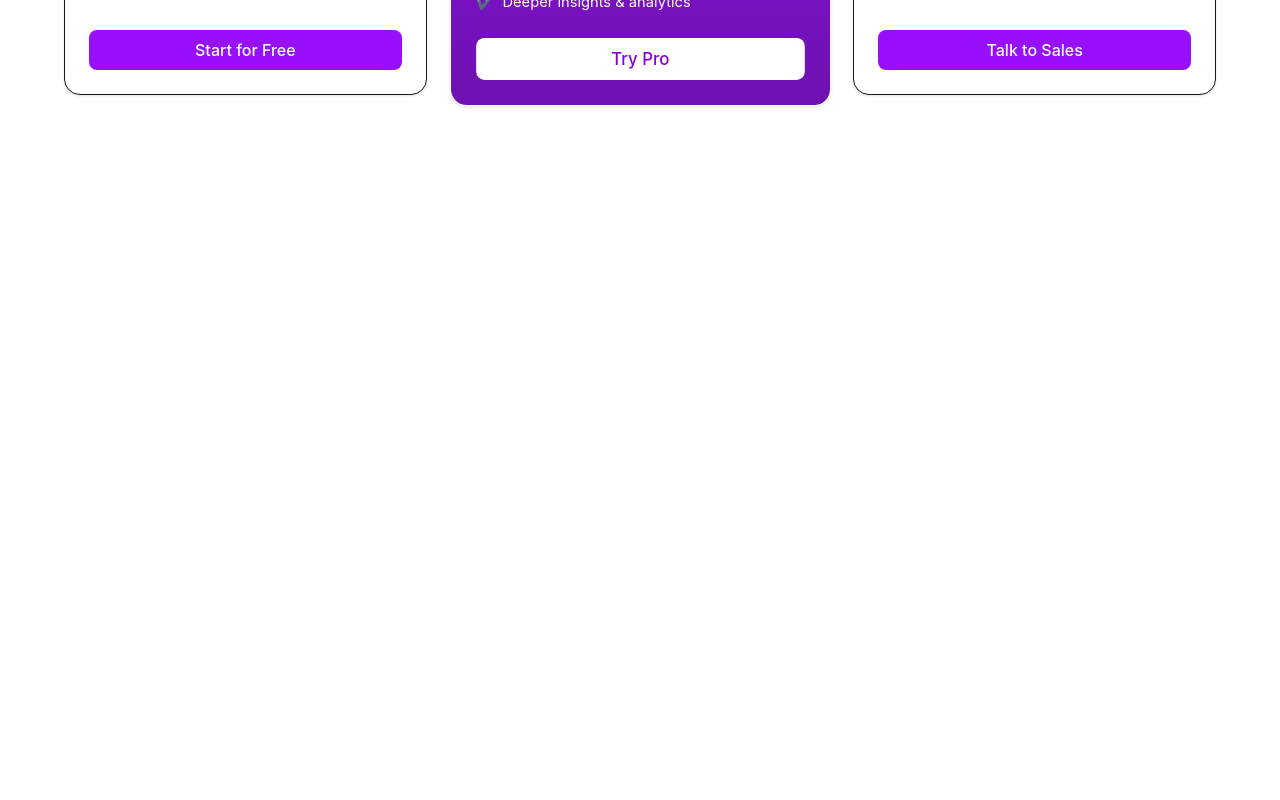
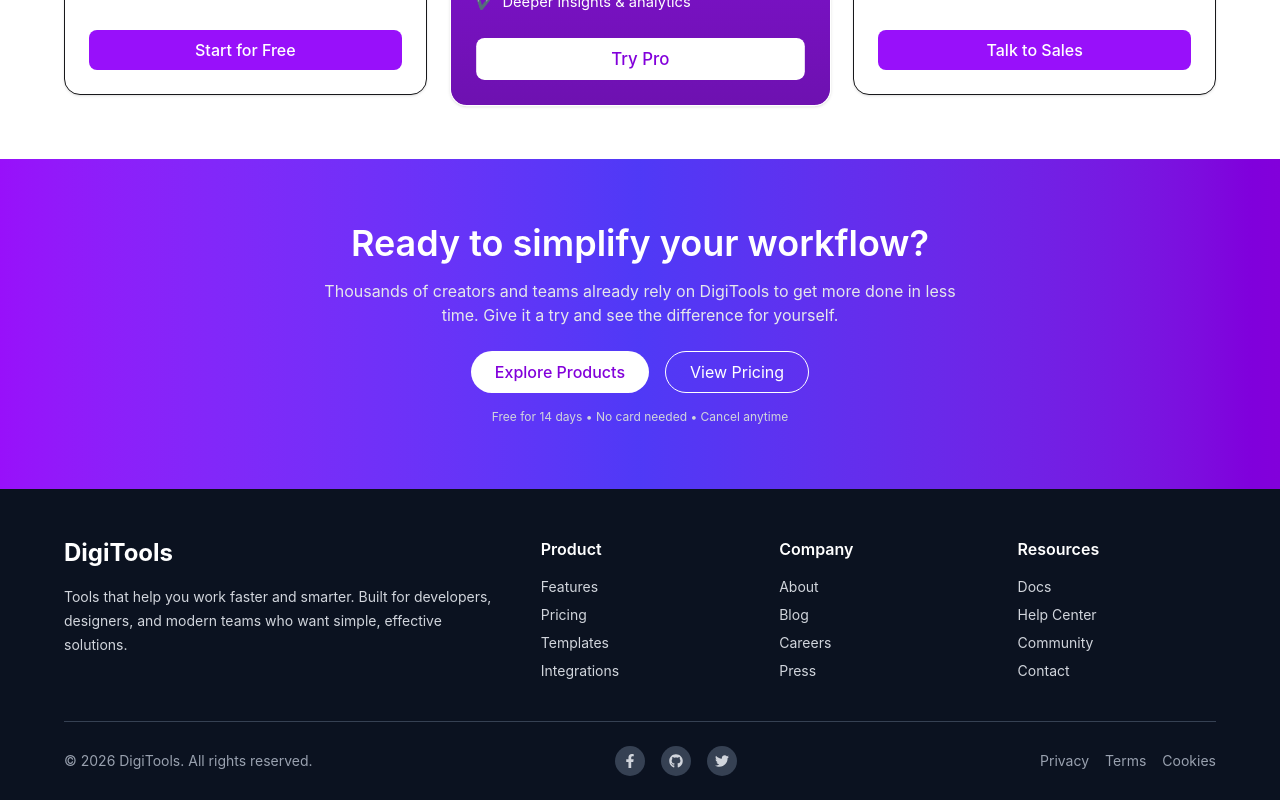
Before and after one commit to sumaya-jahan/DigiTools-Hub, a React (Vite) app: page / in a window 1280 px wide. Shown: the part 3141-3941 px from the top of the page. Before the commit the page ends 3300 px from the top, so only its background shows below. Built offline with nearby package versions, Linux system fonts and the light colour scheme.

Commit message:
footer section added

```diff
--- /dev/null
+++ b/src/components/Footer.jsx
@@ -0,0 +1,105 @@
+import React from "react";
+import { FaFacebookF,FaGithub,FaTwitter } from "react-icons/fa";
+
+const Footer = () => {
+    return (
+        <div>
+            {/* Top CTA Section */}
+            <section className="bg-gradient-to-r from-purple-600 via-indigo-600 to-purple-700 text-white text-center py-16 px-6">
+                <h2 className="text-3xl md:text-4xl font-semibold mb-4">
+                    Ready to simplify your workflow?
+                </h2>
+
+                <p className="text-sm md:text-base mb-6 text-gray-200 max-w-2xl mx-auto">
+                    Thousands of creators and teams already rely on DigiTools to get more
+                    done in less time. Give it a try and see the difference for yourself.
+                </p>
+
+                <div className="flex justify-center gap-4 flex-wrap">
+                    <button className="bg-white text-purple-700 font-medium px-6 py-2 rounded-full hover:bg-gray-200 transition">
+                        Explore Products
+                    </button>
+
+                    <button className="border border-white px-6 py-2 rounded-full hover:bg-white hover:text-purple-700 transition">
+                        View Pricing
+                    </button>
+                </div>
+
+                <p className="text-xs mt-4 text-gray-300">
+                    Free for 14 days • No card needed • Cancel anytime
+                </p>
+            </section>
+
+            <footer className="bg-[#0b1220] text-gray-300 pt-12 pb-6 px-6 md:px-16">
+                <div className="grid grid-cols-1 md:grid-cols-5 gap-10 border-b border-gray-700 pb-10">
+
+                    <div className="md:col-span-2">
+                        <h2 className="text-2xl font-bold text-white mb-4">DigiTools</h2>
+                        <p className="text-sm leading-6">
+                            Tools that help you work faster and smarter. Built for developers,
+                            designers, and modern teams who want simple, effective solutions.
+                        </p>
+                    </div>
+
+                    <div>
+                        <h3 className="text-white font-semibold mb-4">Product</h3>
+                        <ul className="space-y-2 text-sm">
+                            <li><a href="#" className="hover:text-white">Features</a></li>
+                            <li><a href="#" className="hover:text-white">Pricing</a></li>
+                            <li><a href="#" className="hover:text-white">Templates</a></li>
+                            <li><a href="#" className="hover:text-white">Integrations</a></li>
+                        </ul>
+                    </div>
+
+                    <div>
+                        <h3 className="text-white font-semibold mb-4">Company</h3>
+                        <ul className="space-y-2 text-sm">
+                            <li><a href="#" className="hover:text-white">About</a></li>
+                            <li><a href="#" className="hover:text-white">Blog</a></li>
+                            <li><a href="#" className="hover:text-white">Careers</a></li>
+                            <li><a href="#" className="hover:text-white">Press</a></li>
+                        </ul>
+                    </div>
+
+                    <div>
+                        <h3 className="text-white font-semibold mb-4">Resources</h3>
+                        <ul className="space-y-2 text-sm">
+                            <li><a href="#" className="hover:text-white">Docs</a></li>
+                            <li><a href="#" className="hover:text-white">Help Center</a></li>
+                            <li><a href="#" className="hover:text-white">Community</a></li>
+                            <li><a href="#" className="hover:text-white">Contact</a></li>
+                        </ul>
+                    </div>
+                </div>
+
+                <div className="flex flex-col md:flex-row justify-between items-center mt-6 gap-4">
+
+                    <p className="text-sm text-gray-400">
+                        © 2026 DigiTools. All rights reserved.
+                    </p>
+
+                    <div className="flex gap-4">
+                        <a href="#" className="bg-gray-700 p-2 rounded-full hover:bg-gray-600 transition">
+                            <FaFacebookF size={14} />
+                        </a>
+                        <a href="#" className="bg-gray-700 p-2 rounded-full hover:bg-gray-600 transition">
+                            <FaGithub size={14} />
+                        </a>
+                        <a href="#" className="bg-gray-700 p-2 rounded-full hover:bg-gray-600 transition">
+                            <FaTwitter size={14} />
+                        </a>
+                    </div>
+
+
+                    <div className="flex gap-4 text-sm text-gray-400">
+                        <a href="#" className="hover:text-white">Privacy</a>
+                        <a href="#" className="hover:text-white">Terms</a>
+                        <a href="#" className="hover:text-white">Cookies</a>
+                    </div>
+                </div>
+            </footer>
+        </div>
+    );
+};
+
+export default Footer;
--- a/src/pages/Home.jsx
+++ b/src/pages/Home.jsx
@@ -5,6 +5,7 @@
 import AllTools from "../components/AllTools";
 import Steps from "../components/Steps";
 import Pricing from "../components/Pricing";
+import Footer from "../components/Footer";
 
 const Home = () => {
   const [cart, setCart] = useState([]);
@@ -17,6 +18,7 @@
       <AllTools cart={cart} setCart={setCart} />
       <Steps />
       <Pricing />
+      <Footer/>
     </div>
   );
 };
```
Also changed, not shown: 1 other file (tests, documents, lock files or other folders).
